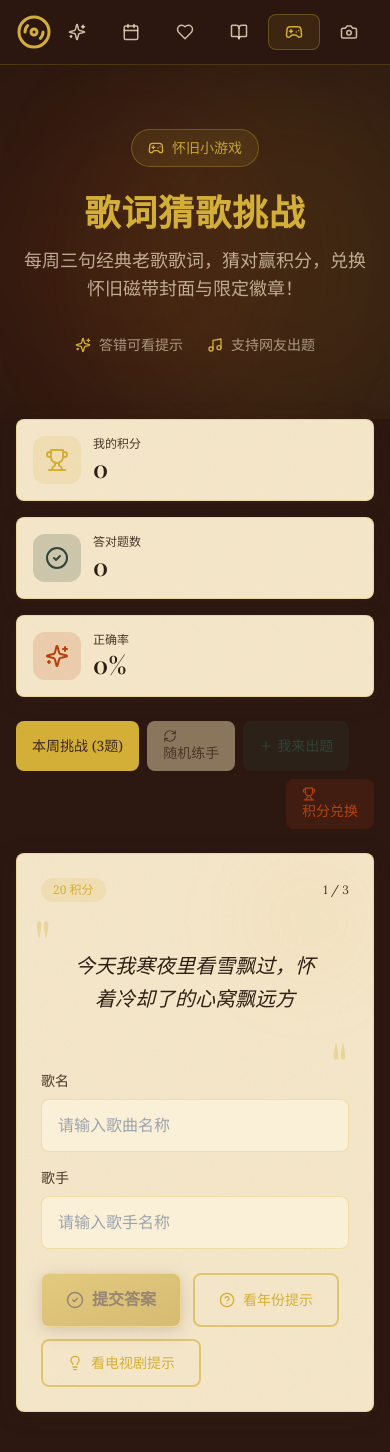
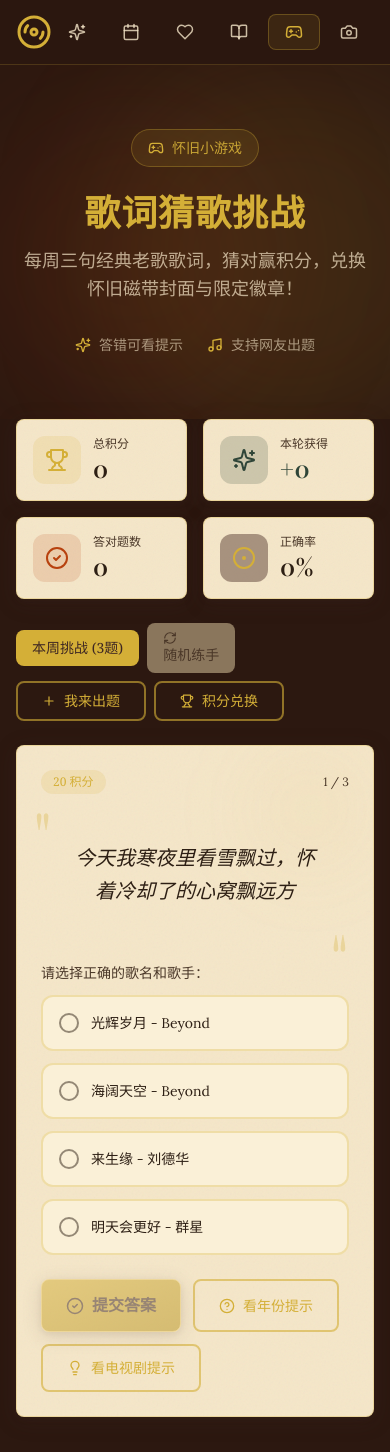
Before and after one commit to tutuentropy-droid/1017, a React (Vite) app: page /guess-song in a window 390 px wide. Shown: the top 1452 px of the page. Built offline with nearby package versions, Linux system fonts and the light colour scheme; a web font is replaced by a local one.

Commit message:
.2156576054455260:d641713706e0e9b22a8f383ff883f25f_6a2639ca533f881edb759da7.6a26455b533f881edb759f57.6a26455bf7e93b0d3919dfe9:Trae CN.T(2026/6/8 12:30:19)

```diff
--- a/src/components/GuessSongChallenge.tsx
+++ b/src/components/GuessSongChallenge.tsx
@@ -1,4 +1,4 @@
-import { useState, useEffect } from 'react';
+import { useState, useEffect, useMemo } from 'react';
 import {
   HelpCircle,
   Lightbulb,
@@ -11,6 +11,7 @@ import {
   RefreshCw,
   Plus,
   User,
+  CircleDot,
 } from 'lucide-react';
 import type { GuessQuestion } from '@/types';
 import { useGuessStore } from '@/store/guessStore';
@@ -18,6 +19,7 @@ import { useUserStore } from '@/store/userStore';
 import {
   getCurrentWeekQuestions,
   getRandomPoolQuestion,
+  extraQuestionPool,
 } from '@/data/guessSongs';
 import { mockSongs } from '@/data/songs';
 
@@ -27,6 +29,35 @@ interface Props {
 }
 
 type QuestionStatus = 'idle' | 'correct' | 'wrong';
+
+const generateOptions = (
+  correctTitle: string,
+  correctArtist: string,
+  questionId: string
+): string[] => {
+  const allSongs = [...mockSongs, ...extraQuestionPool.map((q) => ({
+    title: q.correctTitle,
+    artist: q.correctArtist,
+  }))];
+
+  const distractors = allSongs
+    .filter(
+      (s) =>
+        !(s.title === correctTitle && s.artist === correctArtist)
+    )
+    .map((s) => `${s.title} - ${s.artist}`);
+
+  const shuffled = distractors.sort(() => Math.random() - 0.5);
+  const selected = shuffled.slice(0, 3);
+  const options = [...selected, `${correctTitle} - ${correctArtist}`];
+
+  const seed = questionId.split('').reduce((a, c) => a + c.charCodeAt(0), 0);
+  return options.sort((a, b) => {
+    const hashA = (a.split('').reduce((x, c) => x + c.charCodeAt(0), 0) + seed) % 100;
+    const hashB = (b.split('').reduce((x, c) => x + c.charCodeAt(0), 0) + seed) % 100;
+    return hashA - hashB;
+  });
+};
 
 export default function GuessSongChallenge({ onOpenShop, onOpenCreate }: Props) {
   const { currentUser } = useUserStore();
@@ -42,33 +73,35 @@ export default function GuessSongChallenge({ onOpenShop, onOpenCreate }: Props)
 
   const [questions, setQuestions] = useState<GuessQuestion[]>([]);
   const [currentIndex, setCurrentIndex] = useState(0);
-  const [titleInput, setTitleInput] = useState('');
-  const [artistInput, setArtistInput] = useState('');
+  const [selectedOption, setSelectedOption] = useState<string | null>(null);
   const [showHint, setShowHint] = useState(false);
   const [hintType, setHintType] = useState<'year' | 'tvshow'>('year');
   const [status, setStatus] = useState<QuestionStatus>('idle');
   const [earnedPoints, setEarnedPoints] = useState(0);
+  const [sessionPoints, setSessionPoints] = useState(0);
   const [activeTab, setActiveTab] = useState<'weekly' | 'extra'>('weekly');
 
   useEffect(() => {
-    const weekly = getCurrentWeekQuestions();
-    const userQuestions = userCreatedQuestions;
-    const all = [...weekly, ...userQuestions];
-    setQuestions(all);
-  }, [userCreatedQuestions]);
+    const weekly = getCurrentWeekQuestions().slice(0, 3);
+    setQuestions(weekly);
+  }, []);
 
   const currentQuestion = questions[currentIndex];
 
+  const options = useMemo(() => {
+    if (!currentQuestion) return [];
+    return generateOptions(
+      currentQuestion.correctTitle,
+      currentQuestion.correctArtist,
+      currentQuestion.id
+    );
+  }, [currentQuestion]);
+
   const handleSubmit = () => {
-    if (!currentQuestion || status !== 'idle') return;
+    if (!currentQuestion || status !== 'idle' || !selectedOption) return;
 
-    const titleMatch =
-      titleInput.trim().toLowerCase() ===
-      currentQuestion.correctTitle.toLowerCase();
-    const artistMatch =
-      artistInput.trim().toLowerCase() ===
-      currentQuestion.correctArtist.toLowerCase();
-    const isCorrect = titleMatch && artistMatch;
+    const correctAnswer = `${currentQuestion.correctTitle} - ${currentQuestion.correctArtist}`;
+    const isCorrect = selectedOption === correctAnswer;
 
     let earned = 0;
     if (isCorrect) {
@@ -76,6 +109,7 @@ export default function GuessSongChallenge({ onOpenShop, onOpenCreate }: Props)
         ? Math.floor(currentQuestion.points * 0.5)
         : currentQuestion.points;
       addPoints(earned);
+      setSessionPoints((prev) => prev + earned);
       setStatus('correct');
       setEarnedPoints(earned);
     } else {
@@ -97,19 +131,22 @@ export default function GuessSongChallenge({ onOpenShop, onOpenCreate }: Props)
     } else {
       setCurrentIndex(0);
     }
-    setTitleInput('');
-    setArtistInput('');
+    setSelectedOption(null);
     setShowHint(false);
     setStatus('idle');
     setEarnedPoints(0);
+  };
+
+  const handleViewSongDetail = (songId: string) => {
+    handleNextQuestion();
+    window.location.href = `/song/${songId}`;
   };
 
   const handleRandomExtra = () => {
     const random = getRandomPoolQuestion();
     setQuestions([random]);
     setCurrentIndex(0);
-    setTitleInput('');
-    setArtistInput('');
+    setSelectedOption(null);
     setShowHint(false);
     setStatus('idle');
     setEarnedPoints(0);
@@ -119,6 +156,17 @@ export default function GuessSongChallenge({ onOpenShop, onOpenCreate }: Props)
   const handleShowHint = (type: 'year' | 'tvshow') => {
     setHintType(type);
     setShowHint(true);
+  };
+
+  const resetToWeekly = () => {
+    const weekly = getCurrentWeekQuestions().slice(0, 3);
+    setQuestions([...weekly, ...userCreatedQuestions].slice(0, 3));
+    setCurrentIndex(0);
+    setSelectedOption(null);
+    setShowHint(false);
+    setStatus('idle');
+    setEarnedPoints(0);
+    setActiveTab('weekly');
   };
 
   const isAnswered = currentQuestion ? hasAnswered(currentQuestion.id) : false;
@@ -144,22 +192,32 @@ export default function GuessSongChallenge({ onOpenShop, onOpenCreate }: Props)
   }
 
   const relatedSong = mockSongs.find((s) => s.id === currentQuestion.songId);
+  const correctAnswer = `${currentQuestion.correctTitle} - ${currentQuestion.correctArtist}`;
 
   return (
     <div className="space-y-6">
-      <div className="grid grid-cols-1 md:grid-cols-3 gap-4">
+      <div className="grid grid-cols-2 md:grid-cols-4 gap-4">
         <div className="vintage-card p-4 flex items-center gap-3">
           <div className="w-12 h-12 rounded-xl bg-vintage-gold/15 flex items-center justify-center">
             <Trophy size={24} className="text-vintage-gold" />
           </div>
           <div>
-            <p className="text-vintage-inkLight text-xs">我的积分</p>
+            <p className="text-vintage-inkLight text-xs">总积分</p>
             <p className="vintage-heading text-2xl text-vintage-ink">{points}</p>
           </div>
         </div>
         <div className="vintage-card p-4 flex items-center gap-3">
           <div className="w-12 h-12 rounded-xl bg-vintage-moss/20 flex items-center justify-center">
-            <CheckCircle2 size={24} className="text-vintage-moss" />
+            <Sparkles size={24} className="text-vintage-moss" />
+          </div>
+          <div>
+            <p className="text-vintage-inkLight text-xs">本轮获得</p>
+            <p className="vintage-heading text-2xl text-vintage-moss">+{sessionPoints}</p>
+          </div>
+        </div>
+        <div className="vintage-card p-4 flex items-center gap-3">
+          <div className="w-12 h-12 rounded-xl bg-vintage-brick/15 flex items-center justify-center">
+            <CheckCircle2 size={24} className="text-vintage-brick" />
           </div>
           <div>
             <p className="text-vintage-inkLight text-xs">答对题数</p>
@@ -169,8 +227,8 @@ export default function GuessSongChallenge({ onOpenShop, onOpenCreate }: Props)
           </div>
         </div>
         <div className="vintage-card p-4 flex items-center gap-3">
-          <div className="w-12 h-12 rounded-xl bg-vintage-brick/15 flex items-center justify-center">
-            <Sparkles size={24} className="text-vintage-brick" />
+          <div className="w-12 h-12 rounded-xl bg-vintage-brownLight/50 flex items-center justify-center">
+            <CircleDot size={24} className="text-vintage-gold" />
           </div>
           <div>
             <p className="text-vintage-inkLight text-xs">正确率</p>
@@ -181,25 +239,16 @@ export default function GuessSongChallenge({ onOpenShop, onOpenCreate }: Props)
         </div>
       </div>
 
-      <div className="flex gap-2 flex-wrap">
+      <div className="flex gap-2 flex-wrap items-center">
         <button
-          onClick={() => {
-            setActiveTab('weekly');
-            const weekly = getCurrentWeekQuestions();
-            setQuestions([...weekly, ...userCreatedQuestions]);
-            setCurrentIndex(0);
-            setTitleInput('');
-            setArtistInput('');
-            setShowHint(false);
-            setStatus('idle');
-          }}
+          onClick={resetToWeekly}
           className={`px-4 py-2 rounded-lg text-sm font-medium transition-all ${
             activeTab === 'weekly'
               ? 'bg-vintage-gold text-vintage-brown'
               : 'bg-vintage-paperDark/50 text-vintage-inkLight hover:bg-vintage-paperDark'
           }`}
         >
-          本周挑战 ({getCurrentWeekQuestions().length}题)
+          本周挑战 (3题)
         </button>
         <button
           onClick={handleRandomExtra}
@@ -212,16 +261,17 @@ export default function GuessSongChallenge({ onOpenShop, onOpenCreate }: Props)
           <RefreshCw size={14} />
           随机练手
         </button>
+        <div className="flex-1" />
         <button
           onClick={onOpenCreate}
-          className="px-4 py-2 rounded-lg text-sm font-medium bg-vintage-moss/20 text-vintage-moss hover:bg-vintage-moss/30 transition-all flex items-center gap-1"
+          className="vintage-btn-outline text-sm !py-2"
         >
           <Plus size={14} />
           我来出题
         </button>
         <button
           onClick={onOpenShop}
-          className="px-4 py-2 rounded-lg text-sm font-medium bg-vintage-brick/15 text-vintage-brick hover:bg-vintage-brick/25 transition-all ml-auto"
+          className="vintage-btn-outline text-sm !py-2"
         >
           <Trophy size={14} />
           积分兑换
@@ -232,7 +282,7 @@ export default function GuessSongChallenge({ onOpenShop, onOpenCreate }: Props)
         <div className="absolute top-0 right-0 w-32 h-32 bg-vintage-gold/5 rounded-full blur-2xl" />
 
         <div className="flex items-center justify-between mb-6 relative">
-          <div className="flex items-center gap-2">
+          <div className="flex items-center gap-2 flex-wrap">
             <span className="px-3 py-1 rounded-full bg-vintage-gold/15 text-vintage-gold text-xs font-medium">
               {currentQuestion.points} 积分
             </span>
@@ -242,7 +292,7 @@ export default function GuessSongChallenge({ onOpenShop, onOpenCreate }: Props)
                 网友出题
               </span>
             )}
-            {isAnswered && !status && (
+            {isAnswered && status === 'idle' && (
               <span className="px-3 py-1 rounded-full bg-vintage-inkLight/10 text-vintage-inkLight text-xs font-medium">
                 已答过
               </span>
@@ -280,8 +330,7 @@ export default function GuessSongChallenge({ onOpenShop, onOpenCreate }: Props)
             <div>
               <p className="text-vintage-brick font-bold">回答错误</p>
               <p className="text-vintage-inkLight text-sm">
-                正确答案：{currentQuestion.correctTitle} -{' '}
-                {currentQuestion.correctArtist}
+                正确答案：{correctAnswer}
               </p>
             </div>
           </div>
@@ -312,35 +361,61 @@ export default function GuessSongChallenge({ onOpenShop, onOpenCreate }: Props)
           </div>
         )}
 
-        <div className="space-y-4">
-          <div>
-            <label className="block text-vintage-inkLight text-sm mb-2 font-medium">
-              歌名
-            </label>
-            <input
-              type="text"
-              value={titleInput}
-              onChange={(e) => setTitleInput(e.target.value)}
-              disabled={status !== 'idle'}
-              placeholder="请输入歌曲名称"
-              className="w-full py-3 px-4 bg-vintage-paperLight border border-vintage-gold/30 rounded-lg text-vintage-ink focus:outline-none focus:border-vintage-gold transition-colors disabled:opacity-50 font-serif"
-              onKeyDown={(e) => e.key === 'Enter' && handleSubmit()}
-            />
-          </div>
-          <div>
-            <label className="block text-vintage-inkLight text-sm mb-2 font-medium">
-              歌手
-            </label>
-            <input
-              type="text"
-              value={artistInput}
-              onChange={(e) => setArtistInput(e.target.value)}
-              disabled={status !== 'idle'}
-              placeholder="请输入歌手名称"
-              className="w-full py-3 px-4 bg-vintage-paperLight border border-vintage-gold/30 rounded-lg text-vintage-ink focus:outline-none focus:border-vintage-gold transition-colors disabled:opacity-50 font-serif"
-              onKeyDown={(e) => e.key === 'Enter' && handleSubmit()}
-            />
-          </div>
+        <div className="space-y-3">
+          <p className="text-vintage-inkLight text-sm font-medium mb-2">
+            请选择正确的歌名和歌手：
+          </p>
+          {options.map((option) => {
+            const isSelected = selectedOption === option;
+            const isCorrect = option === correctAnswer;
+            let optionStyle =
+              'bg-vintage-paperLight border-vintage-gold/30 hover:border-vintage-gold/60 text-vintage-ink';
+
+            if (status !== 'idle') {
+              if (isCorrect) {
+                optionStyle =
+                  'bg-vintage-moss/10 border-vintage-moss/50 text-vintage-moss';
+              } else if (isSelected) {
+                optionStyle =
+                  'bg-vintage-brick/10 border-vintage-brick/50 text-vintage-brick';
+              } else {
+                optionStyle =
+                  'bg-vintage-paperLight/50 border-vintage-gold/10 text-vintage-inkLight/50';
+              }
+            } else if (isSelected) {
+              optionStyle =
+                'bg-vintage-gold/10 border-vintage-gold text-vintage-gold';
+            }
+
+            return (
+              <button
+                key={option}
+                disabled={status !== 'idle'}
+                onClick={() => setSelectedOption(option)}
+                className={`w-full p-4 rounded-xl border-2 text-left font-serif transition-all flex items-center gap-3 disabled:cursor-not-allowed ${optionStyle}`}
+              >
+                <span
+                  className={`w-5 h-5 rounded-full border-2 flex items-center justify-center flex-shrink-0 ${
+                    isSelected
+                      ? status === 'idle'
+                        ? 'border-vintage-gold bg-vintage-gold'
+                        : isCorrect
+                        ? 'border-vintage-moss bg-vintage-moss'
+                        : 'border-vintage-brick bg-vintage-brick'
+                      : 'border-current opacity-50'
+                  }`}
+                >
+                  {isSelected && status !== 'idle' && isCorrect && (
+                    <CheckCircle2 size={12} className="text-vintage-paper" />
+                  )}
+                  {isSelected && status !== 'idle' && !isCorrect && (
+                    <XCircle size={12} className="text-vintage-paper" />
+                  )}
+                </span>
+                <span className="text-sm md:text-base">{option}</span>
+              </button>
+            );
+          })}
         </div>
 
         <div className="mt-6 flex flex-wrap gap-3">
@@ -348,7 +423,7 @@ export default function GuessSongChallenge({ onOpenShop, onOpenCreate }: Props)
             <>
               <button
                 onClick={handleSubmit}
-                disabled={!titleInput.trim() || !artistInput.trim()}
+                disabled={!selectedOption}
                 className="vintage-btn-gold disabled:opacity-50 disabled:cursor-not-allowed"
               >
                 <CheckCircle2 size={18} />
@@ -378,9 +453,7 @@ export default function GuessSongChallenge({ onOpenShop, onOpenCreate }: Props)
             <>
               {relatedSong && (
                 <button
-                  onClick={() => {
-                    window.location.href = `/song/${relatedSong.id}`;
-                  }}
+                  onClick={() => handleViewSongDetail(relatedSong.id)}
                   className="vintage-btn-outline text-sm"
                 >
                   <Music size={16} />
```
